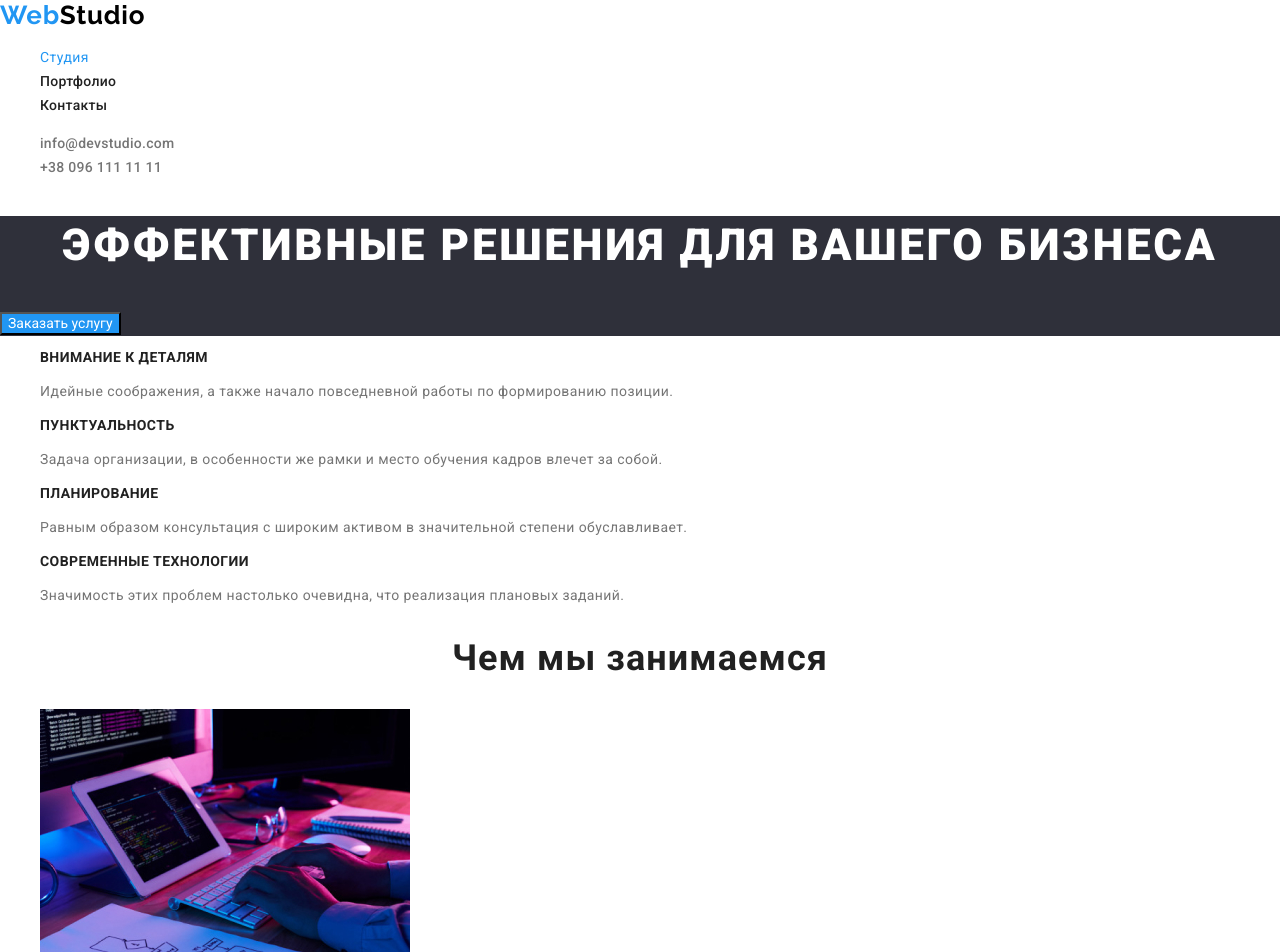
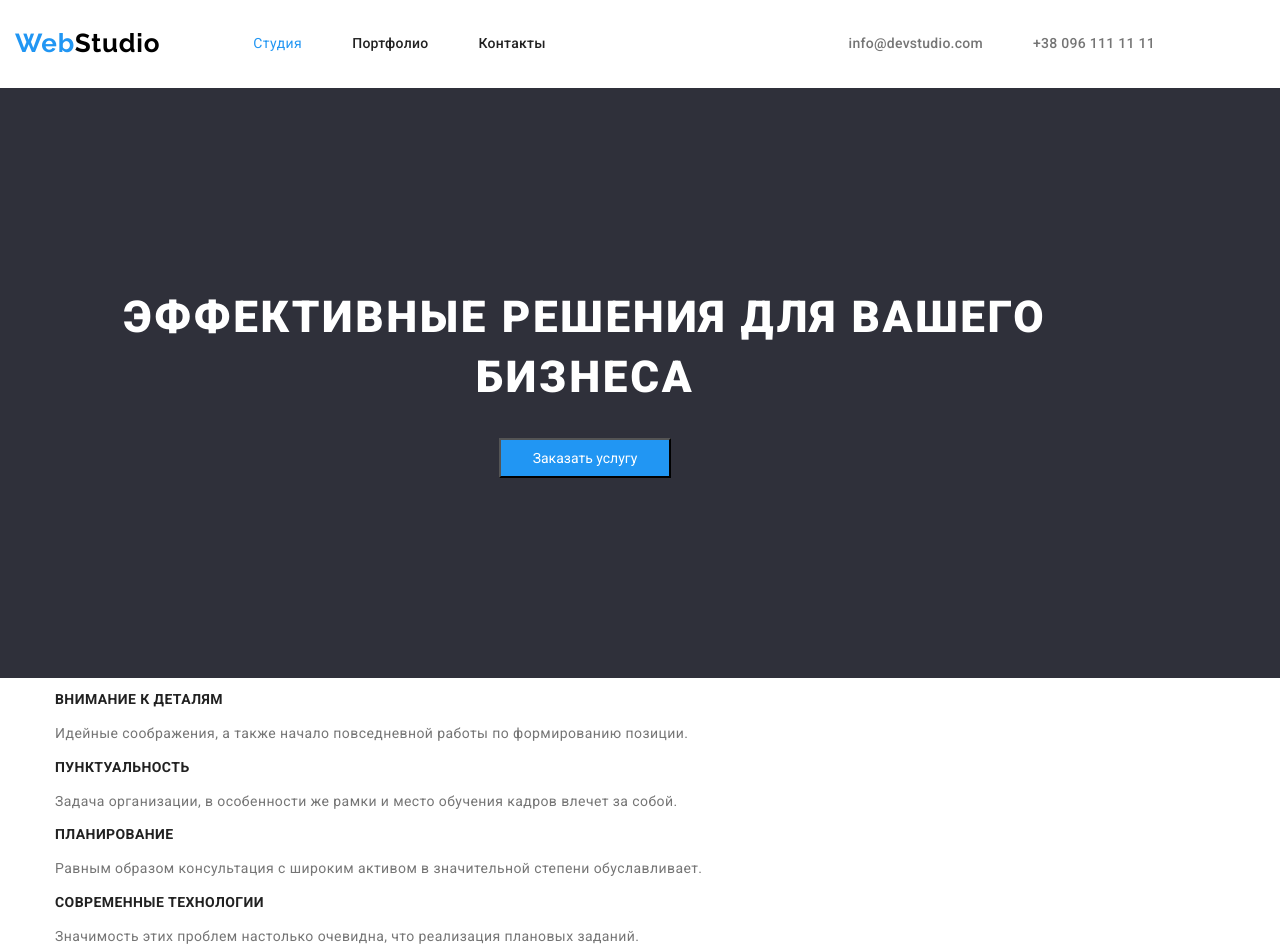
Before and after one commit to Danatey/goit-markup-hw-03, a plain HTML site: page index.html in a window 1280 px wide. Shown: the top 952 px of the page. Drawn offline with nearby package versions, Linux system fonts and the light colour scheme.

Commit message:
позиционировал хедер и герой

```diff
--- a/css/styles.css
+++ b/css/styles.css
@@ -23,6 +23,7 @@ a {
 li {
   list-style: none;
 }
+
 .logo-web {
   color: var(--accent-color);
 }
@@ -73,6 +74,46 @@ button {
   font-style: normal;
   font-family: inherit;
 }
+.visually-hidden {
+  position: absolute;
+  clip: rect(0 0 0 0);
+  width: 1px;
+  height: 1px;
+  margin: -1px;
+}
+/* positions */
+.conteiner {
+  width: 1140px;
+  margin-left: 15px;
+  margin-right: 15px;
+}
+header > .conteiner,
+.header-nav,
+.header-link,
+.header-contacts {
+  display: flex;
+  align-items: center;
+}
+.header-contacts {
+  margin-left: auto;
+}
+.studio-header {
+  padding-right: 93px;
+}
+header ul {
+  padding: 0px;
+  margin: 0px;
+}
+.header-link > li,
+.header-contacts > li {
+  display: block;
+  padding-top: 32px;
+  padding-bottom: 32px;
+}
+.header-link > li:not(:last-child),
+.header-contacts > li:not(:last-child) {
+  padding-right: 50px;
+}
 /* index.html */
 .hero-section {
   background-color: var(--accent-background);
@@ -83,9 +124,6 @@ button {
 .button:focus {
   background-color: var(--accent-color);
   color: var(--primary-color);
-}
-.ghost-text {
-  display: none;
 }
 .advantages-text,
 .profession {
@@ -98,6 +136,22 @@ button {
   text-align: center;
   letter-spacing: 0.06em;
   text-transform: uppercase;
+
+  margin-top: 0px;
+  margin-bottom: 30px;
+  padding-top: 200px;
+}
+.hero-button {
+  display: block;
+  margin-left: auto;
+  margin-right: auto;
+  padding-top: 10px;
+  padding-right: 32px;
+  padding-bottom: 10px;
+  padding-left: 32px;
+}
+.hero-section {
+  padding-bottom: 200px;
 }
 .head-phrase {
   font-weight: 700;
@@ -114,6 +168,7 @@ button {
   letter-spacing: 0.03em;
   text-transform: uppercase;
 }
+
 /* portfolio.html */
 .button {
   background-color: var(--background-additional-color);
@@ -122,6 +177,7 @@ button {
   line-height: 1.63;
   text-align: center;
   letter-spacing: 0.03em;
+  cursor: pointer;
 }
 .project-name {
   color: var(--primary-text-color);
--- a/index.html
+++ b/index.html
@@ -3,7 +3,7 @@
 <head>
     <meta charset="UTF-8">
     <meta name="viewport" content="width=device-width, initial-scale=1.0">
-    <title>goit-markup-hw-02(Данил Прохорчук)</title>
+    <title>goit-markup-hw-03(Данил Прохорчук)</title>
     <link rel="stylesheet" href=" https://cdnjs.cloudflare.com/ajax/libs/modern-normalize/1.0.0/modern-normalize.min.css">
     <link rel="preconnect" href="https://fonts.gstatic.com">
     <link href="https://fonts.googleapis.com/css2?family=Raleway:wght@700&family=Roboto:wght@400;500;700;900&display=swap" rel="stylesheet">
@@ -11,26 +11,31 @@
 </head>
 <body>
     <header>
-        <nav>
+        <div class="conteiner">
+            <nav class="header-nav">
                 <a href="./index.html"><span class="logo-web">Web</span><span class="studio-header">Studio</span></a>
-            <ul>
+                <ul class="header-link">
                     <li><a href="./index.html" class="page-active">Студия</a></li>
                     <li><a href="./portfolio.html" class="nav-item">Портфолио</a></li>
                     <li><a href="#" class="nav-item">Контакты</a></li>
                 </ul>
             </nav>
-        <ul>
+            <ul class="header-contacts">
                 <li><a href="mailto:info@devstudio.com" class="header-address">info@devstudio.com</a></li>
                 <li><a href="tel:+380961111111" class="header-address">+38 096 111 11 11</a></li>
             </ul>
+        </div>
     </header>
     <main>
         <section class="hero-section">
+            <div class="conteiner">
                 <h1 class="hero-phrase">Эффективные решения для вашего бизнеса</h1>
-            <button class="button-active">Заказать услугу</button>
+                <button class="button-active hero-button">Заказать услугу</button>
+            </div>
         </section>
         <section>
-            <h2 class="ghost-text">Наши преимущества</h2>
+            <div class="conteiner">
+                <h2 class="visually-hidden">Наши преимущества</h2>
                 <ul>
                     <li>
                     <h3 class="little-phrase">Внимание к деталям</h3>
@@ -49,8 +54,10 @@
                     <p class="advantages-text">Значимость этих проблем настолько очевидна, что реализация плановых заданий.</p>
                     </li>
                 </ul>
+            </div>
         </section>
         <section>
+            <div class="conteiner">
                 <h2 class="head-phrase">Чем мы занимаемся</h2>
                 <ul>
                     <li>
@@ -69,8 +76,10 @@
                         </a>
                     </li>
                 </ul>
+            </div>
         </section>
         <section>
+            <div class="conteiner">
                 <h2 class="head-phrase">Наша команда</h2>
                 <ul>
                     <li>
@@ -102,9 +111,11 @@
                         </a>
                     </li>
                 </ul>
+            </div>
         </section>
     </main>
     <footer class="footer-section">
+        <div class="conteiner">
             <a href="./index.html"><span class="logo-web">Web</span><span class="studio-footer">Studio</span></a>
             <ul>
                 <li>
@@ -117,6 +128,7 @@
                     <a href="tel:+380991111111" class="footer-link">+38 099 111 11 11</a>
                 </li>
             </ul>
+        </div>
     </footer>
 </body>
 </html>
```
Also changed, not shown: portfolio.html (+11 -5 lines). Lines whose indentation alone changed are shown as unchanged.
